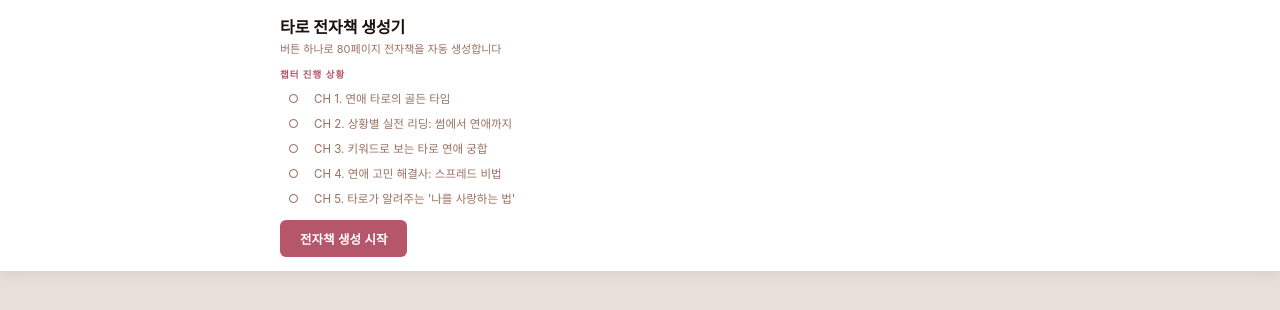
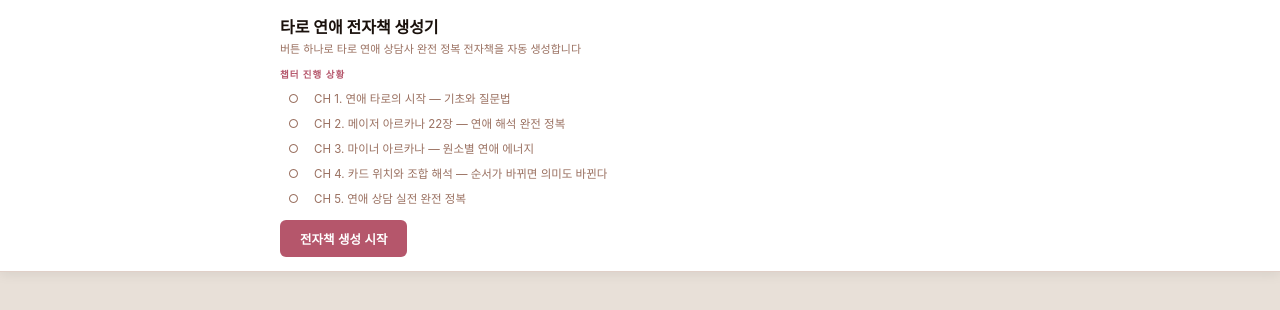
Before and after one commit to park2011502/ebookmaker, a Next.js app: page / in a window 1280 px wide. Shown: the top 310 px of the page. Built offline with nearby package versions, Linux system fonts and the light colour scheme.

Commit message:
Update page.tsx

```diff
--- a/app/page.tsx
+++ b/app/page.tsx
@@ -3,11 +3,11 @@
 import { useState } from "react";
 
 const CHAPTERS = [
-  { number: 1, title: "연애 타로의 골든 타임", sections: 4 },
-  { number: 2, title: "상황별 실전 리딩: 썸에서 연애까지", sections: 5 },
-  { number: 3, title: "키워드로 보는 타로 연애 궁합", sections: 4 },
-  { number: 4, title: "연애 고민 해결사: 스프레드 비법", sections: 4 },
-  { number: 5, title: "타로가 알려주는 '나를 사랑하는 법'", sections: 4 },
+  { number: 1, title: "연애 타로의 시작 — 기초와 질문법", sections: 4 },
+  { number: 2, title: "메이저 아르카나 22장 — 연애 해석 완전 정복", sections: 4 },
+  { number: 3, title: "마이너 아르카나 — 원소별 연애 에너지", sections: 4 },
+  { number: 4, title: "카드 위치와 조합 해석 — 순서가 바뀌면 의미도 바뀐다", sections: 4 },
+  { number: 5, title: "연애 상담 실전 완전 정복", sections: 5 },
 ];
 
 type Status = "idle" | "generating" | "done" | "error";
@@ -34,7 +34,7 @@ export default function Home() {
     for (let ci = 0; ci < CHAPTERS.length; ci++) {
       const ch = CHAPTERS[ci];
 
-      // 1. 챕터 오프너
+      // 챕터 오프너
       setCurrentStep(`챕터 ${ch.number} 오프너 생성 중...`);
       try {
         const res = await fetch("/api/generate", {
@@ -50,12 +50,12 @@ export default function Home() {
         setAllHtml(combinedHtml);
         setAllCss(combinedCss);
       } catch (e: unknown) {
-        setErrorMsg(`챕터 ${ch.number} 오프너 오류: ${e instanceof Error ? e.message : "알 수 없는 오류"}`);
+        setErrorMsg(`챕터 ${ch.number} 오프너 오류: ${e instanceof Error ? e.message : "오류"}`);
         setStatus("error");
         return;
       }
 
-      // 2. 섹션 하나씩
+      // 섹션 하나씩
       for (let si = 0; si < ch.sections; si++) {
         setCurrentStep(`챕터 ${ch.number} · 섹션 ${si + 1}/${ch.sections} 생성 중...`);
         try {
@@ -70,7 +70,7 @@ export default function Home() {
           nextPage = data.nextStartPage;
           setAllHtml(combinedHtml);
         } catch (e: unknown) {
-          setErrorMsg(`챕터 ${ch.number} 섹션 ${si + 1} 오류: ${e instanceof Error ? e.message : "알 수 없는 오류"}`);
+          setErrorMsg(`챕터 ${ch.number} 섹션 ${si + 1} 오류: ${e instanceof Error ? e.message : "오류"}`);
           setStatus("error");
           return;
         }
@@ -80,7 +80,7 @@ export default function Home() {
     }
 
     setStatus("done");
-    setCurrentStep("완성!");
+    setCurrentStep("완성! 🎉");
   }
 
   function handleDownload() {
@@ -113,8 +113,8 @@ ${allHtml}
       <div id="ctrl">
         <div className="inner">
           <div className="hd">
-            <h1>타로 전자책 생성기</h1>
-            <p>버튼 하나로 80페이지 전자책을 자동 생성합니다</p>
+            <h1>타로 연애 전자책 생성기</h1>
+            <p>버튼 하나로 타로 연애 상담사 완전 정복 전자책을 자동 생성합니다</p>
           </div>
 
           <div className="toc">
@@ -151,9 +151,7 @@ ${allHtml}
                status === "done" ? "다시 생성" : "전자책 생성 시작"}
             </button>
             {status === "done" && (
-              <button className="btn-dl" onClick={handleDownload}>
-                HTML 다운로드
-              </button>
+              <button className="btn-dl" onClick={handleDownload}>HTML 다운로드</button>
             )}
           </div>
 
```
